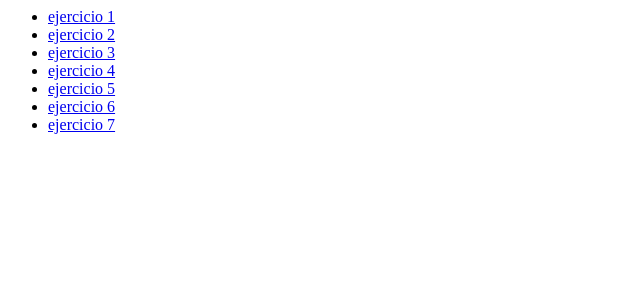
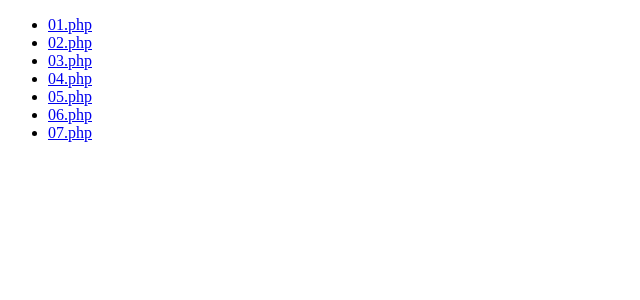
Before and after one commit to Elena2332/servidor, a PHP site: page / in a window 1280 px wide. Shown: the top 300 px of the page, without its empty margins (0-640 px from the left). Run offline with PHP 8.4, Linux system fonts and the light colour scheme.

Commit message:
index funcional
terminado

```diff
--- a/unidad1/tanda1/index.php
+++ b/unidad1/tanda1/index.php
@@ -1,7 +1,3 @@
-<?php
-    echo "<script>console.log('Hola');</script>";
-
-?>
 <!DOCTYPE html>
 <html lang="en">
 <head>
@@ -11,14 +7,16 @@
     <title>Inicio</title>
 </head>
 <body>
-    <ul>
-        <li><a href="01.php">ejercicio 1</a></li>
-        <li><a href="02.php">ejercicio 2</a></li>
-        <li><a href="03.php">ejercicio 3</a></li>
-        <li><a href="04.php">ejercicio 4</a></li>
-        <li><a href="05.php">ejercicio 5</a></li>
-        <li><a href="06.php">ejercicio 6</a></li>
-        <li><a href="07.php">ejercicio 7</a></li>
-    </ul>
+   <?php
+        // echo "<script>console.log('Hola');</script>";
+        echo "<ul>";
+        $ficheros = scandir('./');
+        foreach($ficheros as $fich)
+        {
+            if(!is_dir($fich) && $fich!= 'index.php')
+                echo "<li><a href='".$fich."'>".$fich."</a></li>";
+        }
+        echo "</ul>";
+    ?>
 </body>
 </html>
```
